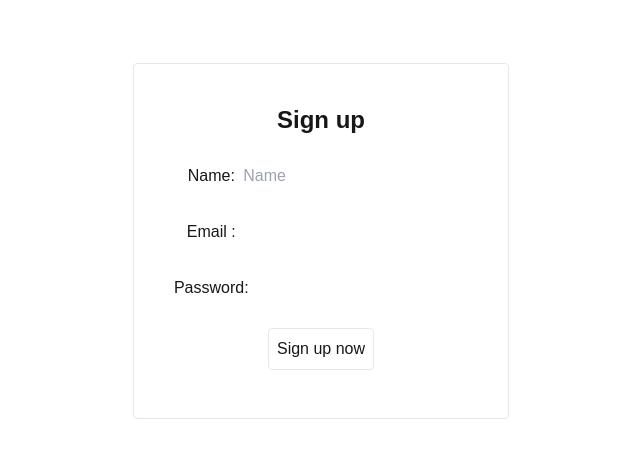
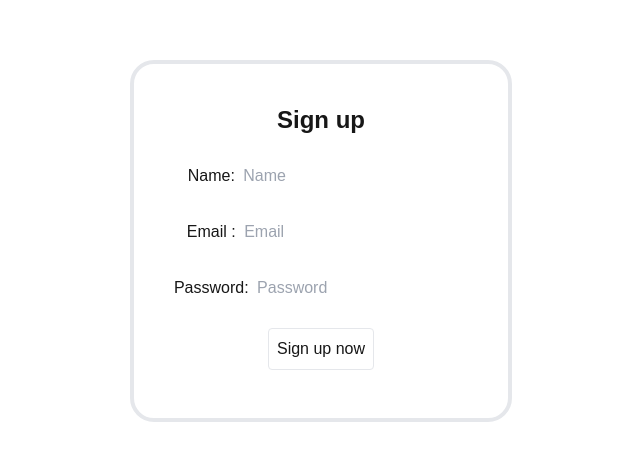
Before and after one commit to Louiscars190/productdashboard, a Next.js app in the folder product-dashboard-learn/productdashboard/: page /login/signup in a window 1280 px wide. Shown: the part 159-620 px from the top of the page, without its empty margins (319-959 px from the left). Built offline with nearby package versions, Linux system fonts and the light colour scheme.

Commit message:
working on auth logic

```diff
--- a/product-dashboard-learn/productdashboard/app/login/signup/page.tsx
+++ b/product-dashboard-learn/productdashboard/app/login/signup/page.tsx
@@ -1,16 +1,24 @@
 "use client";
 
-import Link from "next/link";
 import Head from "next/head";
 import type { NextPage } from "next";
-import { useState } from "react";
+import React, { useState } from "react";
+import { createUserWithEmailAndPassword } from "firebase/auth";
+import auth from "@/firebase";
 
-const signup: NextPage = () => {
+const SignUp: NextPage = () => {
     const [name, setName] = useState("");
     const [email, setEmail] = useState("");
     const [password, setPassword] = useState("");
+    const [error, setError] = useState("");
+    const [success, setSuccess] = useState("");
 
+    const HandleSubmit = (e: React.FormEvent) => {
+        e.preventDefault();
+        setError("");
+        setSuccess("");
 
+    }
 
     return(
         <div>
@@ -18,13 +26,13 @@ const signup: NextPage = () => {
                 <title>Sign-up Page</title>
             </Head>
             <main>
-                <form className="flex flex-col justify-center items-center h-screen" method="POST">
-                    <div className="border p-10 rounded">
+                <form className="flex flex-col justify-center items-center h-screen" onSubmit={HandleSubmit}>
+                    <div className="border-4 p-10 rounded-3xl">
                         <h2 className="text-2xl font-bold mb-6 text-center">Sign up</h2>
                         <div className="block mb-2 justify-center text-center align-center">
                             <label htmlFor="name">Name: </label>
                             <input
-                            className="rounded p-1 mb-6"
+                            className="rounded p-1 mb-6 placeholder-gray-400 text-black"
                             type="text"
                             id="name"
                             placeholder="Name"
@@ -38,13 +46,32 @@ const signup: NextPage = () => {
                             <br/>
 
                             <label htmlFor="email">Email : </label>
-                            <input className="rounded p-1 mb-6" type="email" id="email" name="email" required></input>
-
+                            <input
+                            className="rounded p-1 mb-6 placeholder-gray-400 text-black"
+                            type="text"
+                            id="email"
+                            placeholder="Email"
+                            name="email"
+                            required
+                            value={email}
+                            onChange={(e) => setEmail(e.target.value)}
+                            >
+                            </input>
 
                             <br/>
 
                             <label htmlFor="password">Password: </label>
-                            <input className="rounded p-1 mb-6" type="password" id="password" name="password" required></input>
+                            <input
+                            className="rounded p-1 mb-6 placeholder-gray-400 text-black"
+                            type="password"
+                            id="password"
+                            placeholder="Password"
+                            name="password"
+                            required
+                            value={password}
+                            onChange={(e) => setPassword(e.target.value)}
+                            >
+                            </input>
 
                             <br/>
                             <button className="border rounded p-2 w-ful" type="submit">Sign up now</button>
@@ -56,4 +83,4 @@ const signup: NextPage = () => {
     )
 }
 
-export default signup;
+export default SignUp;
--- a/product-dashboard-learn/productdashboard/firebase.ts
+++ b/product-dashboard-learn/productdashboard/firebase.ts
@@ -13,3 +13,5 @@ const firebaseConfig = {
 const app = initializeApp(firebaseConfig);
 
 const auth = getAuth(app);
+
+export default auth;
```
